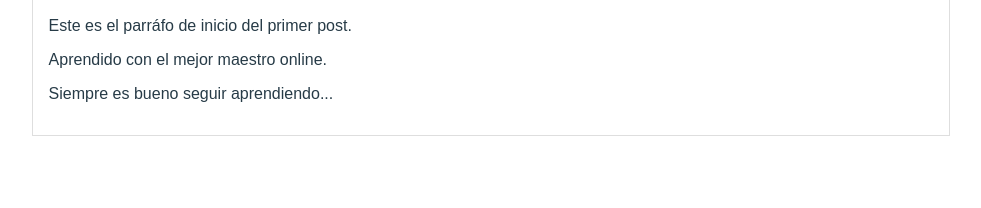
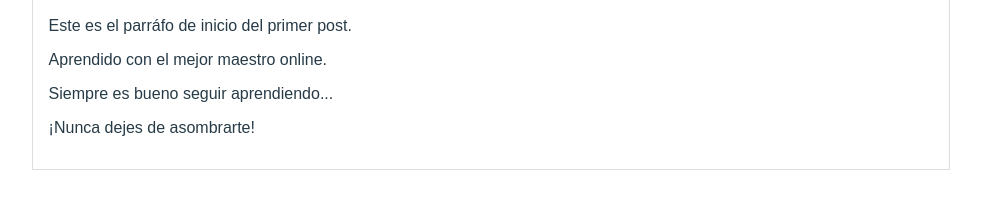
Before and after one commit to MiriHdez/blogMe, a plain HTML site: page blogpost.html in a window 1280 px wide. Shown: the part 176-384 px from the top of the page, without its empty margins (149-1130 px from the left). Drawn offline with Linux system fonts and the light colour scheme.

Commit message:
apregar nuevo parrafo
descubrir sobre los cambios

```diff
--- a/blogpost.html
+++ b/blogpost.html
@@ -14,6 +14,7 @@
         <p>Este es el parráfo de inicio del primer post.</p>
         <p>Aprendido con el mejor maestro online.</p>
         <p>Siempre es bueno seguir aprendiendo...</p>
+        <p>¡Nunca dejes de asombrarte!</p>
       </div>
     </div>
   </body>
```
